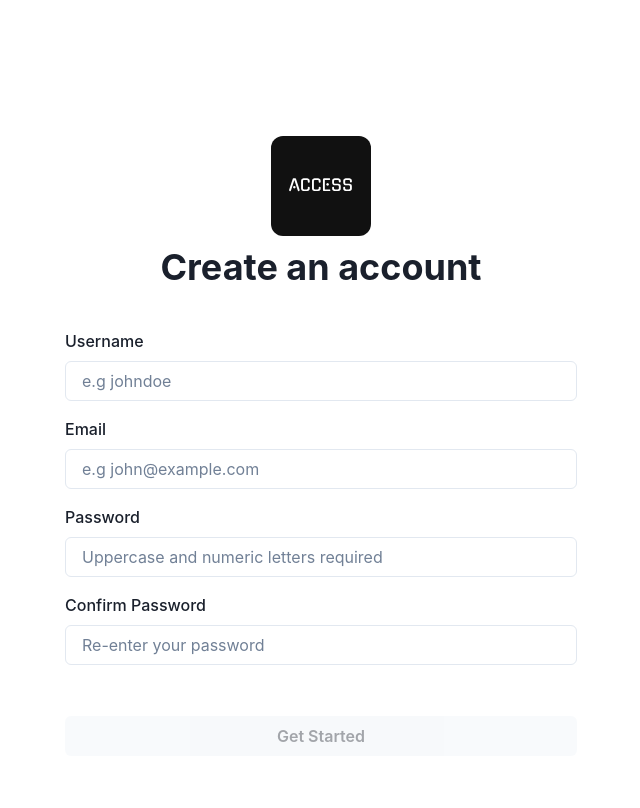
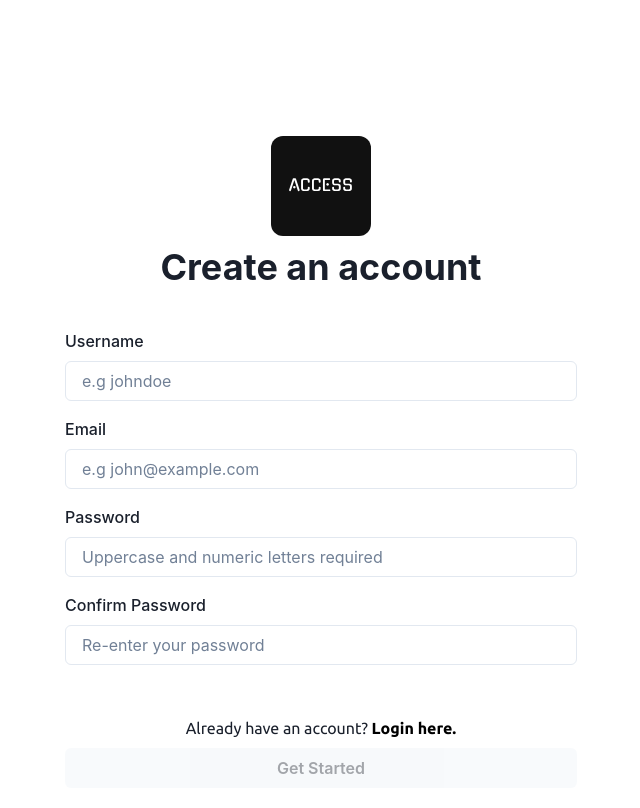
Before and after one commit to Prakhar896/Access, a React (Vite) app in the folder frontend/: page /signup in a window 1280 px wide. Shown: the whole page, without its empty margins (319-959 px from the left). Built offline with nearby package versions, Linux system fonts and the light colour scheme; no server answers.

Commit message:
added inter-linking between signup and login

```diff
--- a/frontend/src/pages/Login.jsx
+++ b/frontend/src/pages/Login.jsx
@@ -124,7 +124,10 @@ function Login() {
                             <Input onKeyUp={handleFieldEnter} placeholder='Uppercase and numeric letters required' type='password' value={password} onChange={handlePasswordChange} required />
                         </FormControl>
                     </VStack>
-                    <Button variant={!buttonDisabled ? 'Default': 'solid'} w={{ base: 'xs', md: 'md', lg: 'lg' }} mt={'10%'} onClick={login} isDisabled={buttonDisabled} isLoading={loginLoading}>Sign in</Button>
+                    <VStack mt={'10%'}>
+                        <Text>Not a user yet? <Button variant={'link'} color={'black'} onClick={() => navigate('/signup')} >Sign up here.</Button></Text>
+                        <Button variant={!buttonDisabled ? 'Default': 'solid'} w={{ base: 'xs', md: 'md', lg: 'lg' }} onClick={login} isDisabled={buttonDisabled} isLoading={loginLoading}>Sign in</Button>
+                    </VStack>
                 </Box>
                 <Spacer />
             </Box>
--- a/frontend/src/pages/SignUp.jsx
+++ b/frontend/src/pages/SignUp.jsx
@@ -2,7 +2,7 @@ import { useEffect, useState } from 'react'
 import colouredLogo from '/logo/svg/logo-color.svg';
 import { AbsoluteCenter, Box, Button, Center, FormControl, FormLabel, Heading, Image, Input, Spacer, Spinner, Text, useMediaQuery, useToast, VStack } from '@chakra-ui/react';
 import { useSelector } from 'react-redux';
-import { useNavigate } from 'react-router-dom';
+import { Link, useNavigate } from 'react-router-dom';
 import configureShowToast from '../components/showToast';
 import server from '../networking';
 
@@ -141,7 +141,10 @@ function SignUp() {
                             <Input placeholder='Re-enter your password' type='password' value={confirmPassword} onChange={handleConfirmPasswordChange} required />
                         </FormControl>
                     </VStack>
-                    <Button variant={!buttonDisabled ? 'Default': 'solid'} w={{ base: 'xs', md: 'md', lg: 'lg' }} mt={'10%'} onClick={requestOTP} isDisabled={buttonDisabled} isLoading={requestOTPLoading}>Get Started</Button>
+                    <VStack mt={'10%'}>
+                        <Text>Already have an account? <Button variant={'link'} color={'black'} onClick={() => navigate('/login')}>Login here.</Button></Text>
+                        <Button variant={!buttonDisabled ? 'Default' : 'solid'} w={{ base: 'xs', md: 'md', lg: 'lg' }} onClick={requestOTP} isDisabled={buttonDisabled} isLoading={requestOTPLoading}>Get Started</Button>
+                    </VStack>
                 </Box>
                 <Spacer />
             </Box>
```
Lines whose indentation alone changed are shown as unchanged.
